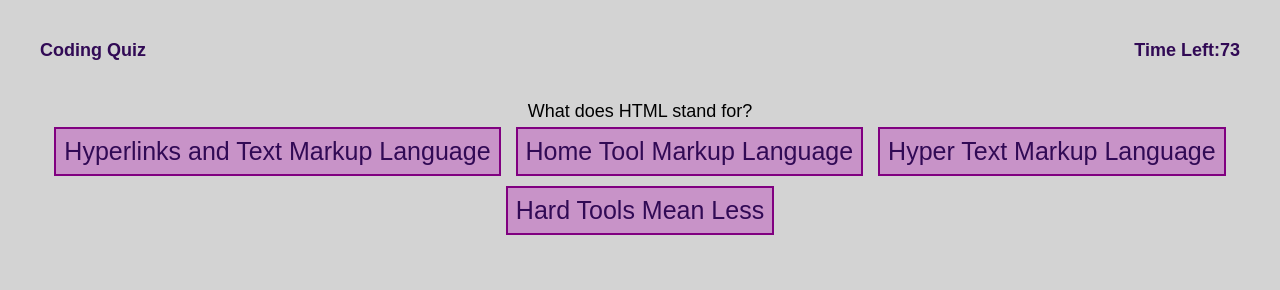
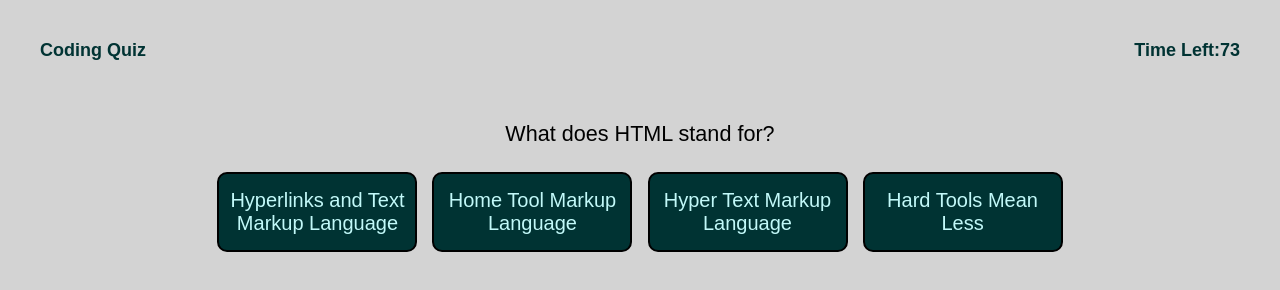
Before and after one commit to youngff43/coding-quiz, a plain HTML site: page index.html in a window 1280 px wide. Both pictures are taken after a click on the button "Start Quiz". Drawn offline with Linux system fonts and the light colour scheme.

Commit message:
changed some colors and css

```diff
--- a/assets/css/style.css
+++ b/assets/css/style.css
@@ -18,25 +18,28 @@ header {
 }
 
 header h1, h2{
-    color: rgb(49, 10, 85);
+    color: rgb(0, 51, 51);
 }
 
 /* END HEADER STYLES */
 
 button {
     display: inline-block;
-    background-color: rgb(200, 147, 200);
-    border: solid 2px purple;
-    color: rgb(49, 10, 85);
+    background-color: rgb(0, 51, 51);
+    border: solid 2px black;
+    color: rgb(194, 249, 249);
     text-align: center;
-    font-size: 25px;
+    font-size: 20px;
     padding: 8px;
     margin: 5px;
+    border-radius: 10px;
+    width: 200px;
+    height: 80px;
 }
 
 button:hover {
-    background-color: rgb(49, 10, 85);
-    color: rgb(200, 147, 200);
+    background-color: rgb(194, 249, 249);
+    color: rgb(0, 51, 51);
 }
 
 h3 {
@@ -55,6 +58,15 @@ h3 {
     align-items: center;
 }
 
+#questions {
+    padding: 20px;
+}
+
+#questions p {
+    font-size: larger;
+
+}
+
 #timer {
     text-align: center;
 }
@@ -67,6 +79,7 @@ h3 {
 
 #answer-result {
     display: none;
+    padding: 20px
 }
 
 #end-score {
@@ -85,8 +98,8 @@ h3 {
 #total-page{
     border: solid;
     width: 50%;
-    border-color: blueviolet;
-    border-bottom-style: double;
+    border-color: rgb(0, 51, 51);
+    border-style: double;
     padding-bottom: 5px;
     background: silver;
     display: none;
@@ -122,7 +135,7 @@ h3 {
 
 #highscore-score {
     float: right;
-    margin-right: 120px;
+    margin-right: 140px;
 }
 
 /* Table elements */
```
